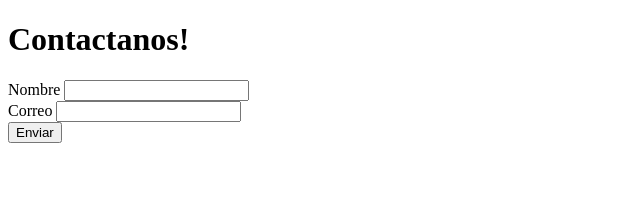
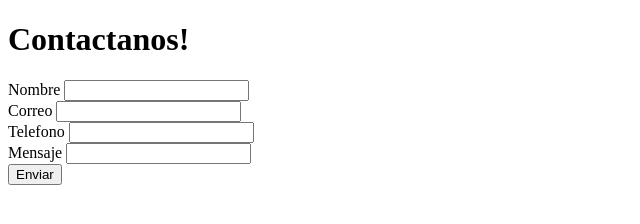
Before and after one commit to LauraMFl/Proyecto-de-p-gina-web, a plain HTML site: page Contacto.html in a window 1280 px wide. Shown: the whole page, without its empty margins (0-640 px from the left). Drawn offline with Linux system fonts and the light colour scheme.

Commit message:
Se agrega telefono y mensaje

```diff
--- a/Contacto.html
+++ b/Contacto.html
@@ -13,6 +13,10 @@
          </br>
         Correo <input type="email" id="correo" name="correo" />
         </br>
+        Telefono <input type="telefono" id="telefono" name="telefono" />
+        </br>
+        Mensaje <input type="mensaje" id="mensaje" name="mensaje" />
+        </br>
         <button id="enviar" name="enviar">Enviar</button>
     </form>
 
```
